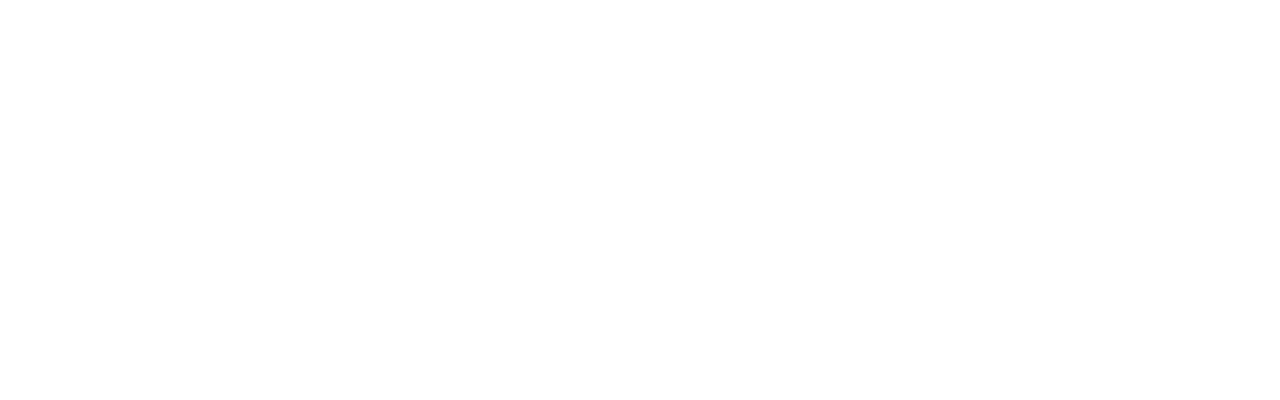
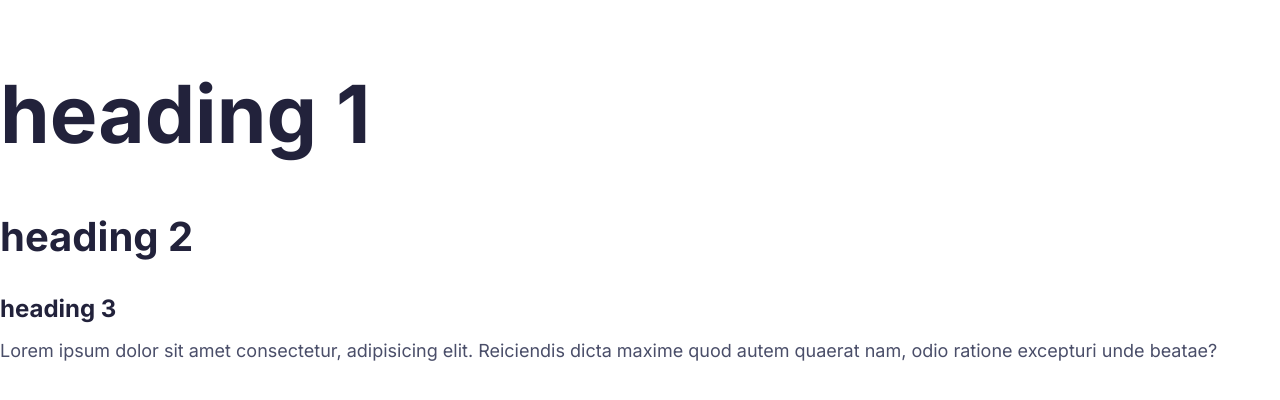
Before and after one commit to AKSHAY13PATEL/cloudify-data, a plain HTML site: page index.html in a window 1280 px wide. Drawn offline with Linux system fonts and the light colour scheme.

Commit message:
Define the font style.

```diff
--- a/css/styles.css
+++ b/css/styles.css
@@ -5,3 +5,53 @@
   --color-headings: #22223b;
   --color-body: #4a4e69;
 }
+
+html {
+  font-size: 62.5%;
+}
+
+body {
+  font-family: Inter, Arial, Helvetica, sans-serif;
+  font-size: 2.4rem;
+  line-height: 1.5;
+  color: var(--color-body);
+}
+
+h1,
+h2,
+h3 {
+  color: var(--color-headings);
+  margin-bottom: 1rem;
+}
+
+h1 {
+  font-size: 7rem;
+}
+h2 {
+  font-size: 4rem;
+}
+h3 {
+  font-size: 3rem;
+}
+
+p {
+  margin-top: 0;
+}
+
+@media screen and (min-width: 1024px) {
+  body {
+    font-size: 1.8rem;
+  }
+
+  h1 {
+    font-size: 8rem;
+  }
+
+  h2 {
+    font-size: 4rem;
+  }
+
+  h3 {
+    font-size: 2.4rem;
+  }
+}
--- a/index.html
+++ b/index.html
@@ -4,8 +4,22 @@
     <meta charset="UTF-8" />
     <meta name="viewport" content="width=device-width, initial-scale=1.0" />
     <title>Document</title>
+    <link rel="preconnect" href="https://fonts.googleapis.com" />
+    <link rel="preconnect" href="https://fonts.gstatic.com" crossorigin />
+    <link
+      href="https://fonts.googleapis.com/css2?family=Inter:wght@100..900&display=swap"
+      rel="stylesheet"
+    />
     <link rel="stylesheet" href="css/normalize.css" />
     <link rel="stylesheet" href="css/styles.css" />
   </head>
-  <body></body>
+  <body>
+    <h1>heading 1</h1>
+    <h2>heading 2</h2>
+    <h3>heading 3</h3>
+    <p>
+      Lorem ipsum dolor sit amet consectetur, adipisicing elit. Reiciendis dicta
+      maxime quod autem quaerat nam, odio ratione excepturi unde beatae?
+    </p>
+  </body>
 </html>
```
